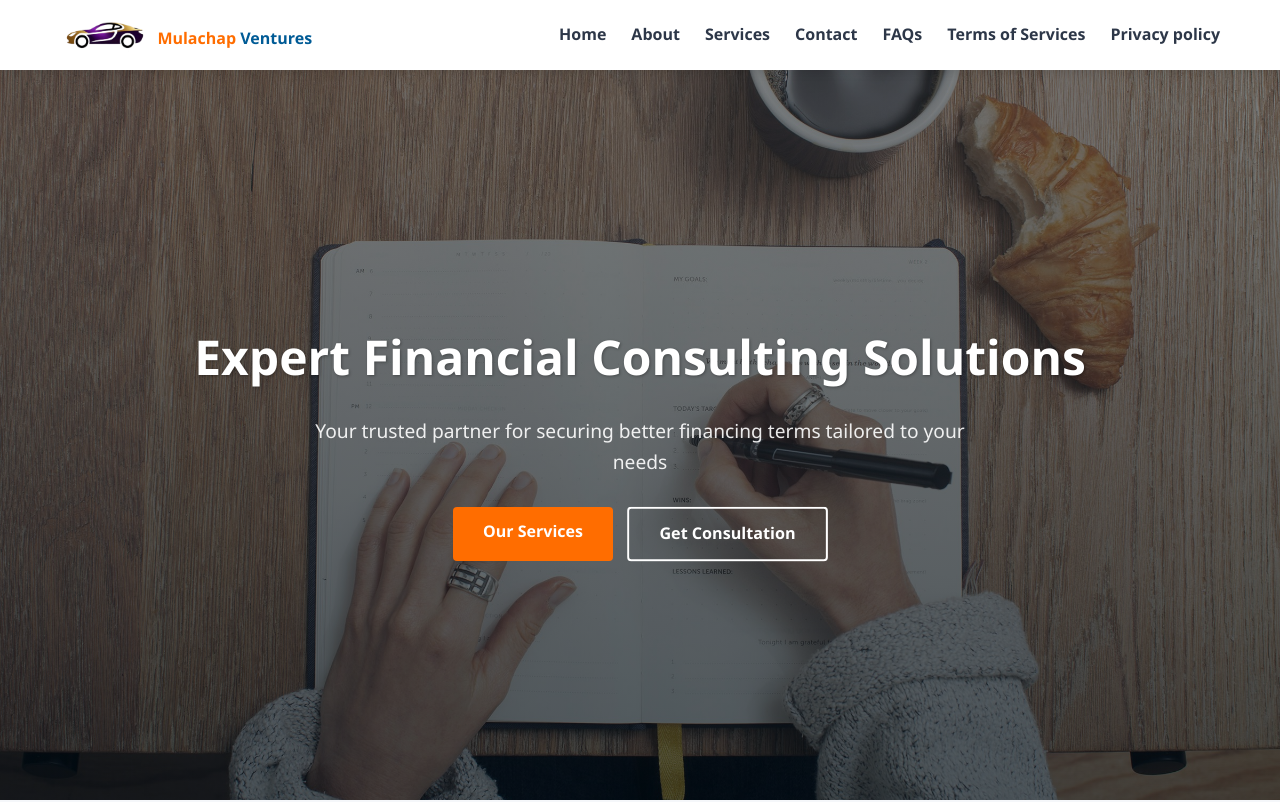
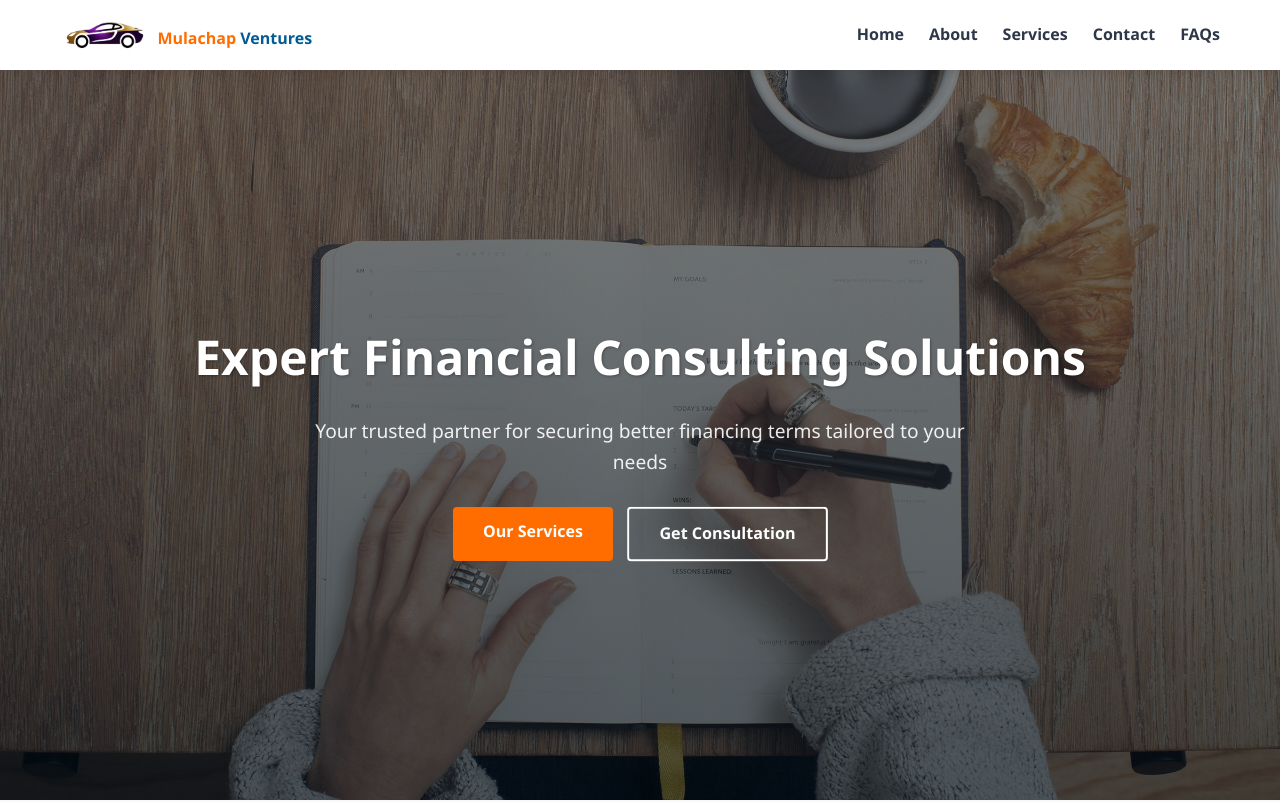
Before and after one commit to Ephraim-Creations/Mulachap, a plain HTML site: page index.html in a window 1280 px wide. Shown: the top 802 px of the page. Drawn offline with Linux system fonts and the light colour scheme.

Commit message:
Update index.html

```diff
--- a/index.html
+++ b/index.html
@@ -7,6 +7,8 @@
     <meta name="description" content="Mulachap Ventures provides expert financial consulting with tailored solutions to help businesses and individuals secure better financing terms">
     <link rel="stylesheet" href="index.css">
     <link rel="stylesheet" href="https://cdnjs.cloudflare.com/ajax/libs/font-awesome/6.0.0-beta3/css/all.min.css">
+    <link rel = "icon" href = "favicon.png">
+
 </head>
 <body>
     <!-- Header with Navigation -->
@@ -25,8 +27,6 @@
                     <li><a href="index.html#services">Services</a></li>
                     <li><a href="index.html#contact">Contact</a></li>
                     <li><a href="about.html#FAQ">FAQs</a></li>
-                    <li><a href="terms.html" class="active">Terms of Services</a></li>
-                    <li><a href="Privacy.html" class="active">Privacy policy</a></li>
                 </ul>
             </nav>
 
@@ -50,8 +50,7 @@
                 <li><a href="about.html">About</a></li>
                 <li><a href="index.html#services">Services</a></li>
                 <li><a href="index.html#contact">Contact</a></li>
-                <li><a href="terms.html" class="active">Terms of Services</a></li>
-                <li><a href="Privacy.html" class="active">Privacy policy</a></li>
+
             </ul>
         </nav>
     </div>
@@ -209,7 +208,7 @@
 
 
                 <!--Contact/booking-->
-                <div class="contact-form" >
+                <div class="contact-form"  id="contact">
                     <h3>Book Your Consultation</h3>
                     <form id="validatedBookingForm" method="POST">
                         <input type="hidden" name="_captcha" value="false">
@@ -282,7 +281,7 @@
                         <!-- Terms Agreement -->
                         <div class="form-group terms-check">
                             <input type="checkbox" id="termsAgreement" name="termsAgreement" required>
-                            <label for="termsAgreement" class="terms-label">I agree to Mulachap Ventures' <a href="terms.html">Terms of Service</a> and <a href="Privacy.html">Privacy Policy</a></label>
+                            <label for="termsAgreement" class="terms-label">I agree to Mulachap Ventures' <a href="terms.html">Terms of Service</a> and <a href="privacy.html">Privacy Policy</a></label>
                         </div>
 
                         <button type="submit" class="submit-button">Submit <i class="fas fa-paper-plane"></i></button>
```
